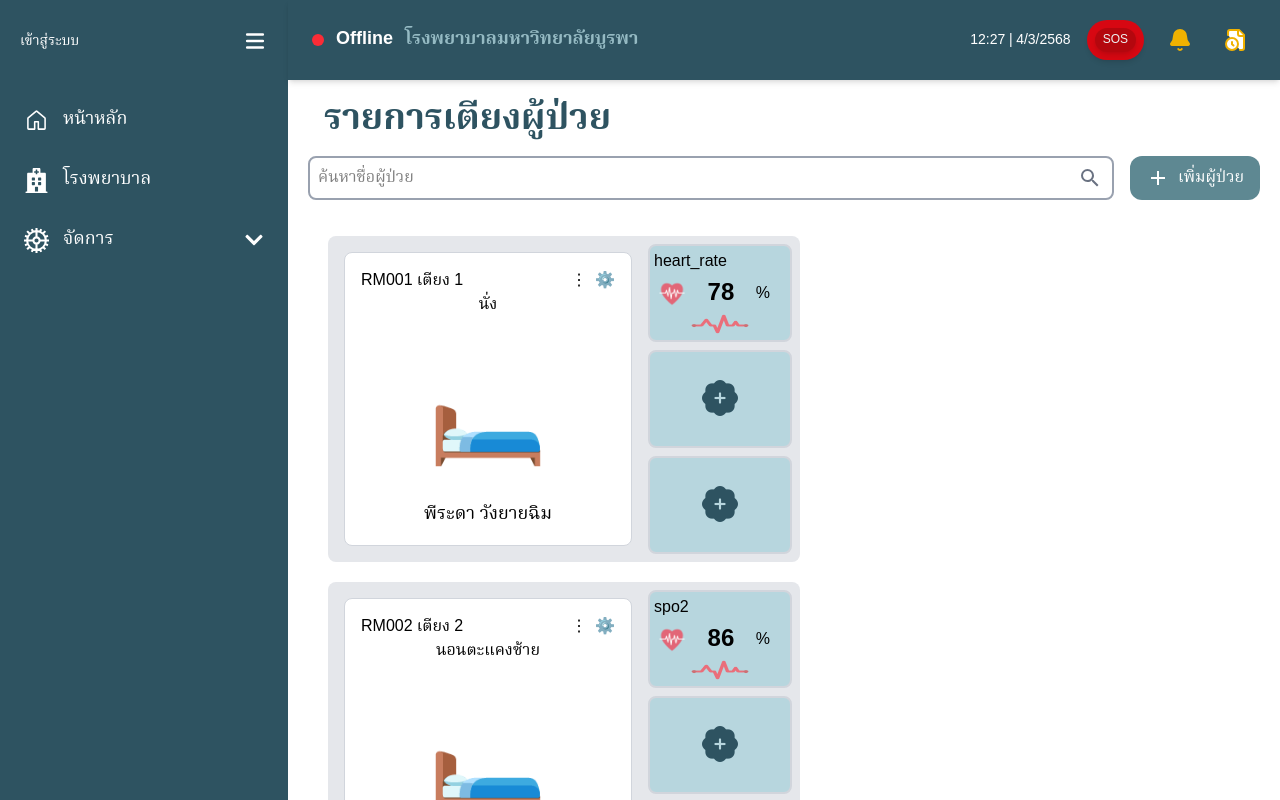
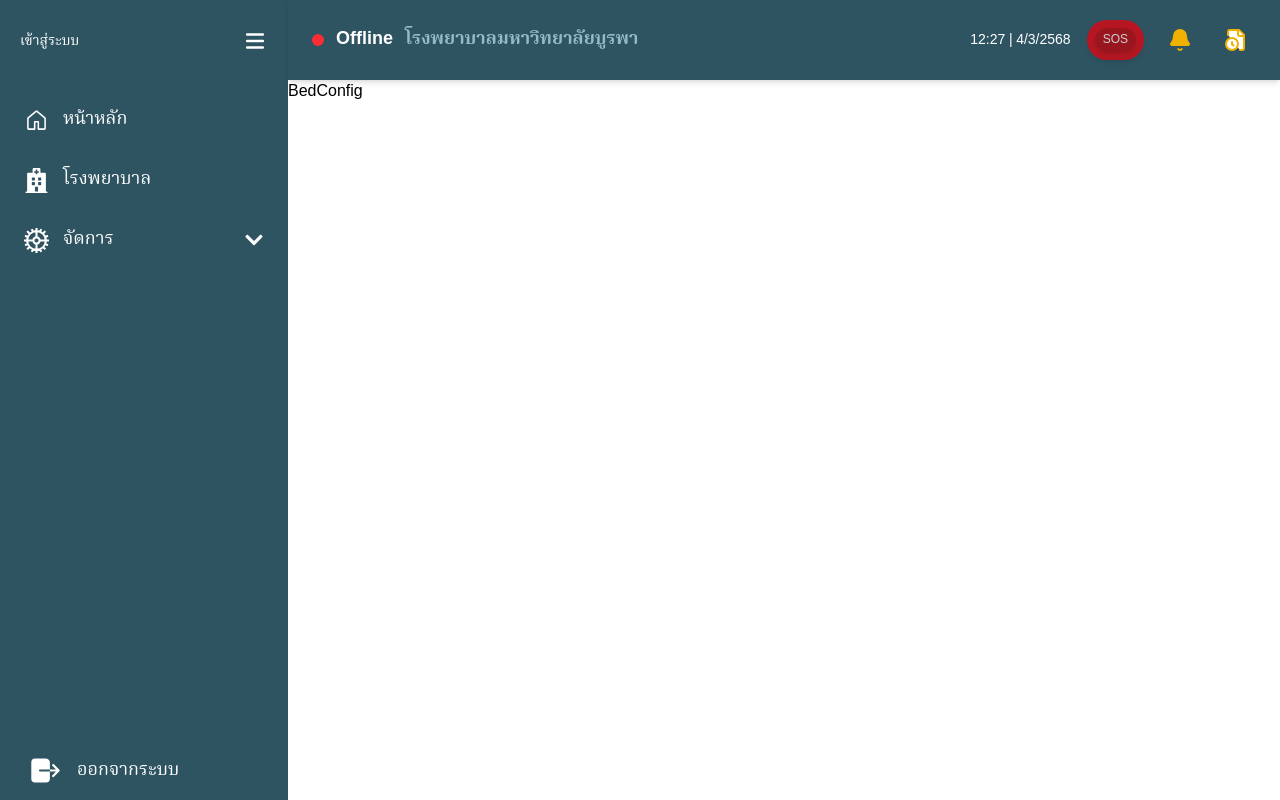
Before and after one commit to gortorrr/BedSensorFrontend, a React (Vite) app: page /bed-config/1 in a window 1280 px wide. Shown: the top 800 px of the page. Built offline with nearby package versions, Linux system fonts and the light colour scheme.

Commit message:
navigate to bed config

```diff
--- a/src/App.tsx
+++ b/src/App.tsx
@@ -1,5 +1,5 @@
 import React, { useState } from "react";
-import Home from "./pages/Home";
+import AppRouter from "./routes/AppRouter";
 import Navbar from "./pages/Navbar";
 import Header from "./pages/Header";
 
@@ -21,7 +21,7 @@ const App: React.FC = () => {
       <div className="flex-1">
         {/* ส่ง user และ isOnline ไปที่ Header */}
         <Header user={user} isOnline={isOnline} />
-        <Home />
+        <AppRouter />
       </div>
     </div>
   );
--- a/src/components/Home/bedCard.tsx
+++ b/src/components/Home/bedCard.tsx
@@ -2,12 +2,18 @@ import React, { useEffect, useState } from "react";
 import { Bed } from "../../types/bed";
 import SensorCard from "./sensorCard";
 import { Sensor } from "../../types/sensor";
+import { useNavigate } from "react-router-dom";
 
 interface Props {
   bed: Bed;
 }
 
 const BedCard: React.FC<Props> = ({ bed }) => {
+  const navigate = useNavigate();
+
+  const configBedById = () => {
+    navigate(`/bed-config/${bed.bed_id}`); // ใช้ backticks และ template literals
+  };
   const [showSensorSet, setShowSensorSet] = useState<Sensor[]>([]);
 
   useEffect(() => {
@@ -29,7 +35,9 @@ const BedCard: React.FC<Props> = ({ bed }) => {
           </p>
           <div className="flex gap-2 cursor-pointer">
             <span title="settingNoti">⋮</span>
-            <span title="config">⚙️</span>
+            <span title="config" onClick={configBedById}>
+              ⚙️
+            </span>
           </div>
         </div>
         {/*แสดงค่าจากเซ็นเซอร์เตียง */}
```
